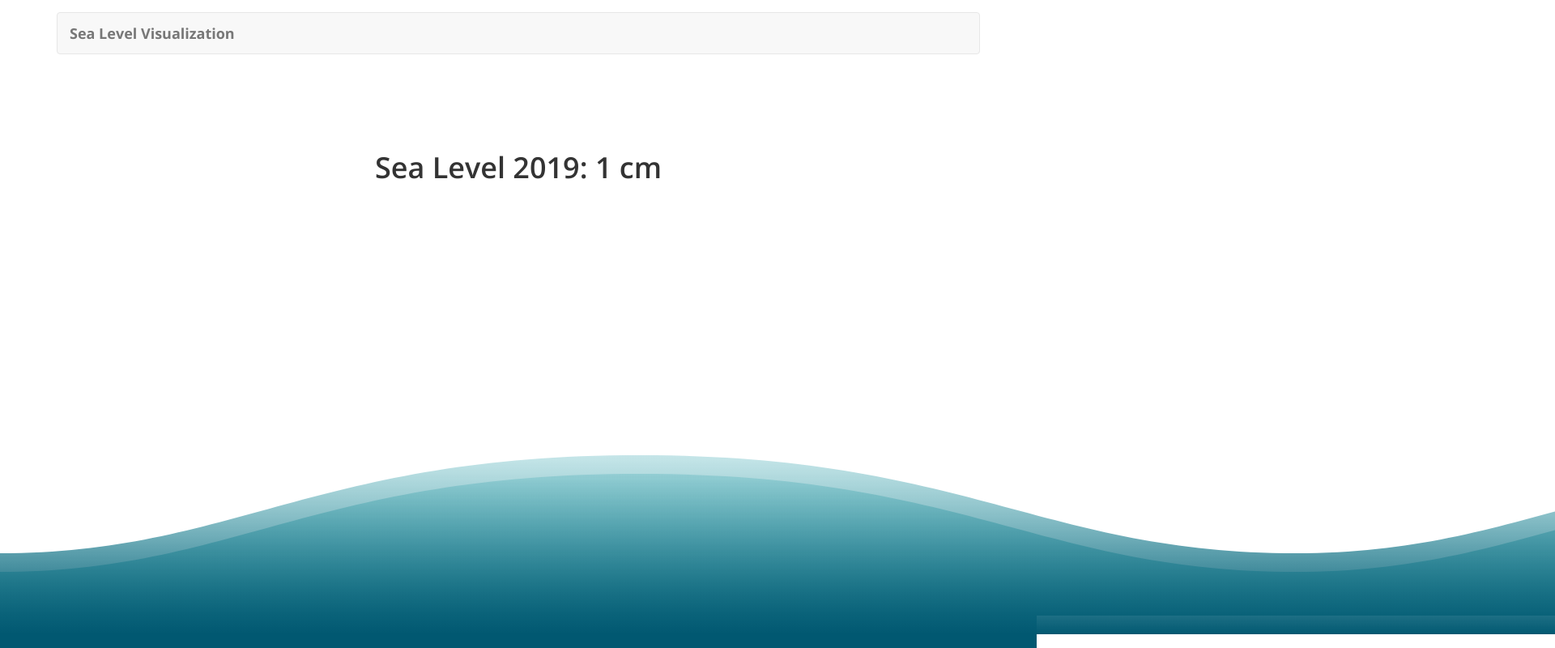
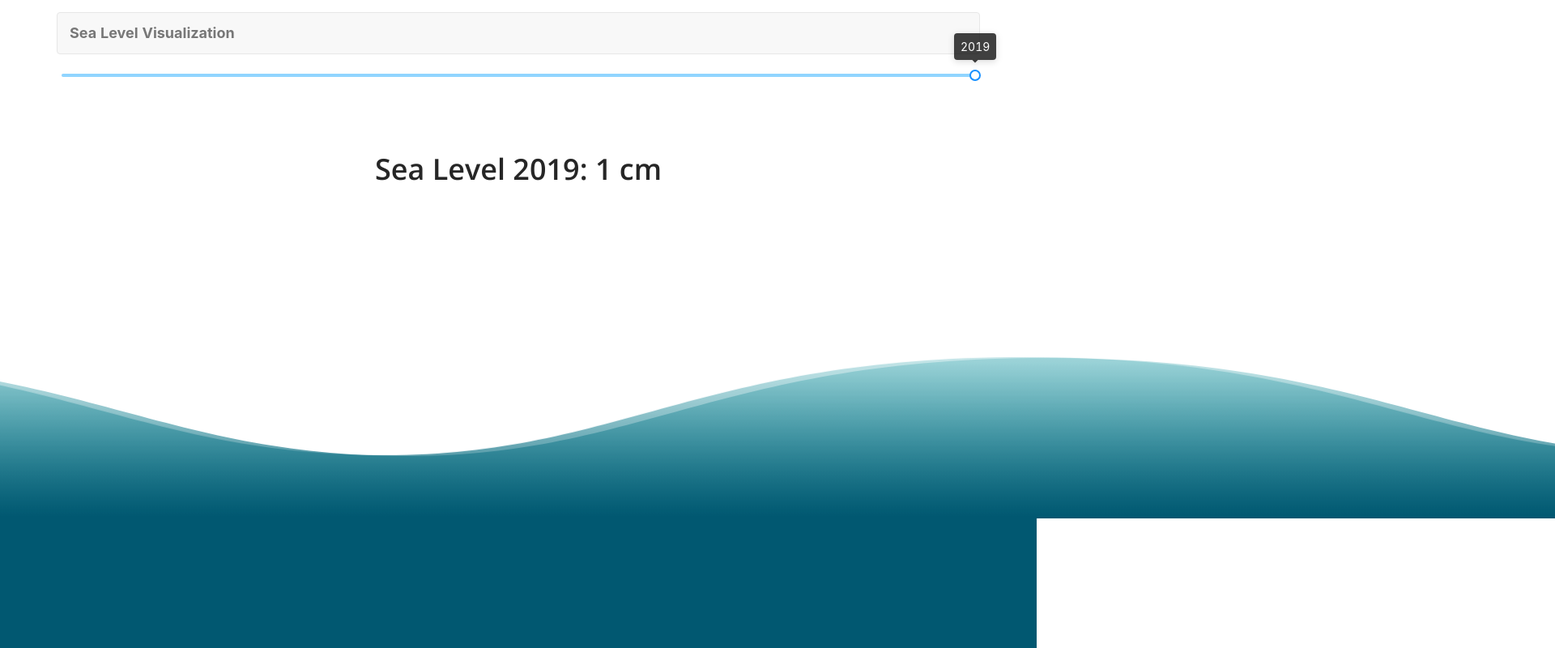
Before and after one commit to liust97/sea-level-vis, a React (Create React App) app: page / in a window 1280 px wide. Shown: the top 800 px of the page at 81% size, 1920 px wide, since content can reach past the window. Built offline with nearby package versions, Linux system fonts and the light colour scheme.

Commit message:
Update bar

```diff
--- a/package.json
+++ b/package.json
@@ -3,6 +3,7 @@
   "version": "0.1.0",
   "private": true,
   "dependencies": {
+    "antd": "^3.24.2",
     "react": "^16.10.2",
     "react-bootstrap": "^0.32.4",
     "react-dom": "^16.10.2",
--- a/src/App.js
+++ b/src/App.js
@@ -4,8 +4,23 @@ import { Navbar } from "react-bootstrap";
 import "./App.css";
 import Routes from "./Routes";
 import Ocean from "./components/Ocean";
+import { Slider } from 'antd';
 
-function App(props) {
+class App extends React.Component {
+
+  constructor(props) {
+    super(props);
+    this.state = {
+      year: 2019,
+      seaHeight: "20%"
+    };
+    this.onYearChange.bind(this)
+
+  }
+  onYearChange = value => {
+    this.setState({seaHeight: (value-1990)/30 + "%"})
+  }
+  render() {
     return (
       <div className="App container">
         <Navbar fluid collapseOnSelect>
@@ -16,10 +31,20 @@ function App(props) {
             <Navbar.Toggle />
           </Navbar.Header>
         </Navbar>
+        <Slider
+          min={1990}
+          max={this.state.year}
+          defaultValue={this.state.year}
+          onChange={this.onYearChange}
+          tooltipVisible
+        />
+
         <Routes />
-      <Ocean />
+        <Ocean seaHeight={this.state.seaHeight} />
       </div>
     );
   }
 
+}
+
 export default App;
--- a/src/components/Ocean.css
+++ b/src/components/Ocean.css
@@ -19,13 +19,13 @@ body {
   top: -198px;
   width: 6400px;
   height: 198px;
-  /* animation: wave 7s cubic-bezier( 0.36, 0.45, 0.63, 0.53) infinite;
-  transform: translate3d(0, 0, 0); */
+  animation: wave 7s cubic-bezier( 0.36, 0.45, 0.63, 0.53) infinite;
+  transform: translate3d(0, 0, 0);
 }
 
 .wave:nth-of-type(2) {
   top: -175px;
-  /* animation: wave 7s cubic-bezier( 0.36, 0.45, 0.63, 0.53) -.125s infinite, swell 7s ease -1.25s infinite; */
+  animation: wave 7s cubic-bezier( 0.36, 0.45, 0.63, 0.53) -.125s infinite, swell 7s ease -1.25s infinite;
   opacity: 1;
 }
 
--- a/src/components/Ocean.js
+++ b/src/components/Ocean.js
@@ -1,11 +1,15 @@
 import React from "react";
 import "./Ocean.css";
 
-export default function Ocean() {
-    return (
-        <div className="ocean">
-            <div className="wave"></div>
-            <div className="wave"></div>
-        </div>
-    );
+class Ocean extends React.Component {
+    render() {
+        return (
+            <div className="ocean" style={{ height: this.props.seaHeight }}>
+                <div className="wave"></div>
+                <div className="wave"></div>
+            </div>
+        );
+    }
 }
+
+export default Ocean
--- a/src/index.js
+++ b/src/index.js
@@ -4,6 +4,7 @@ import './index.css';
 import App from './App';
 import * as serviceWorker from './serviceWorker';
 import { BrowserRouter as Router } from 'react-router-dom';
+import 'antd/dist/antd.css';
 
 ReactDOM.render(
     <Router>
```
Also changed, not shown: public/index.html (+0 -23 lines), 1 other file (tests, documents, lock files or other folders). Lines whose indentation alone changed are shown as unchanged.
